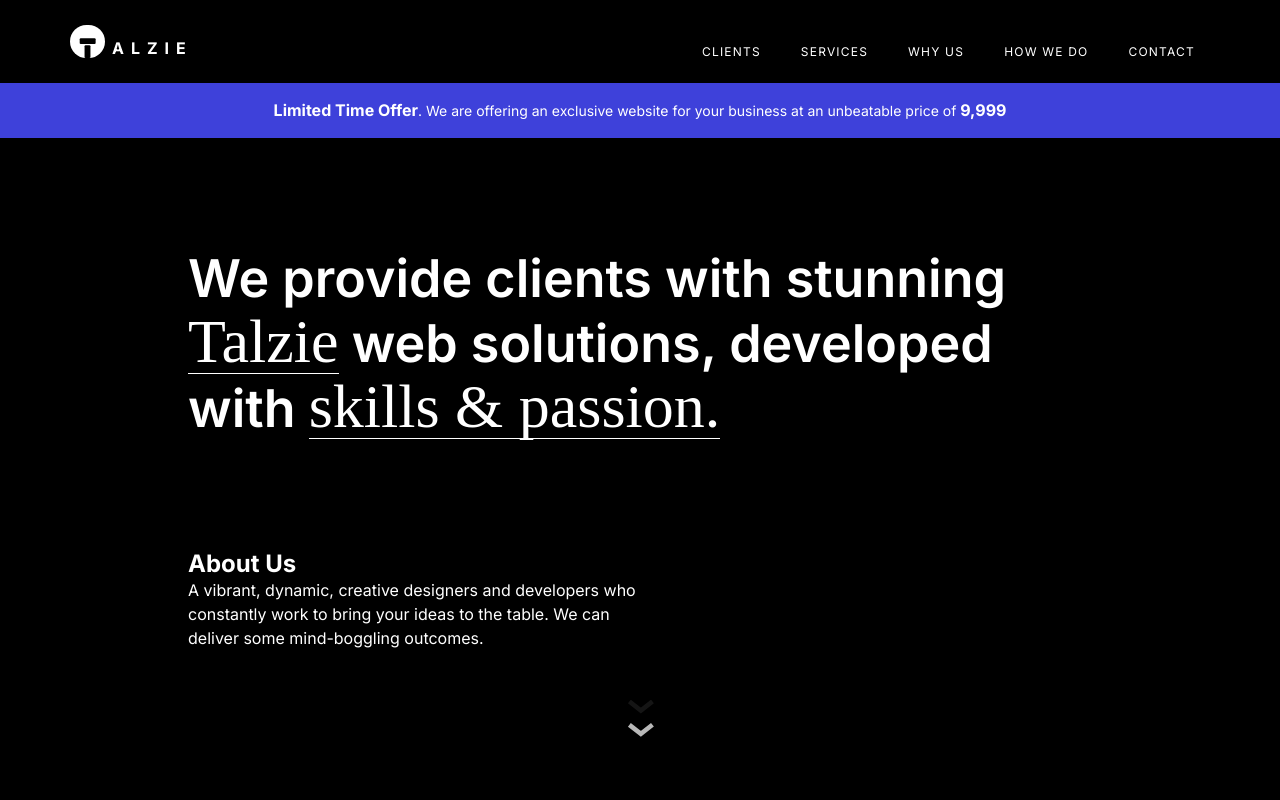
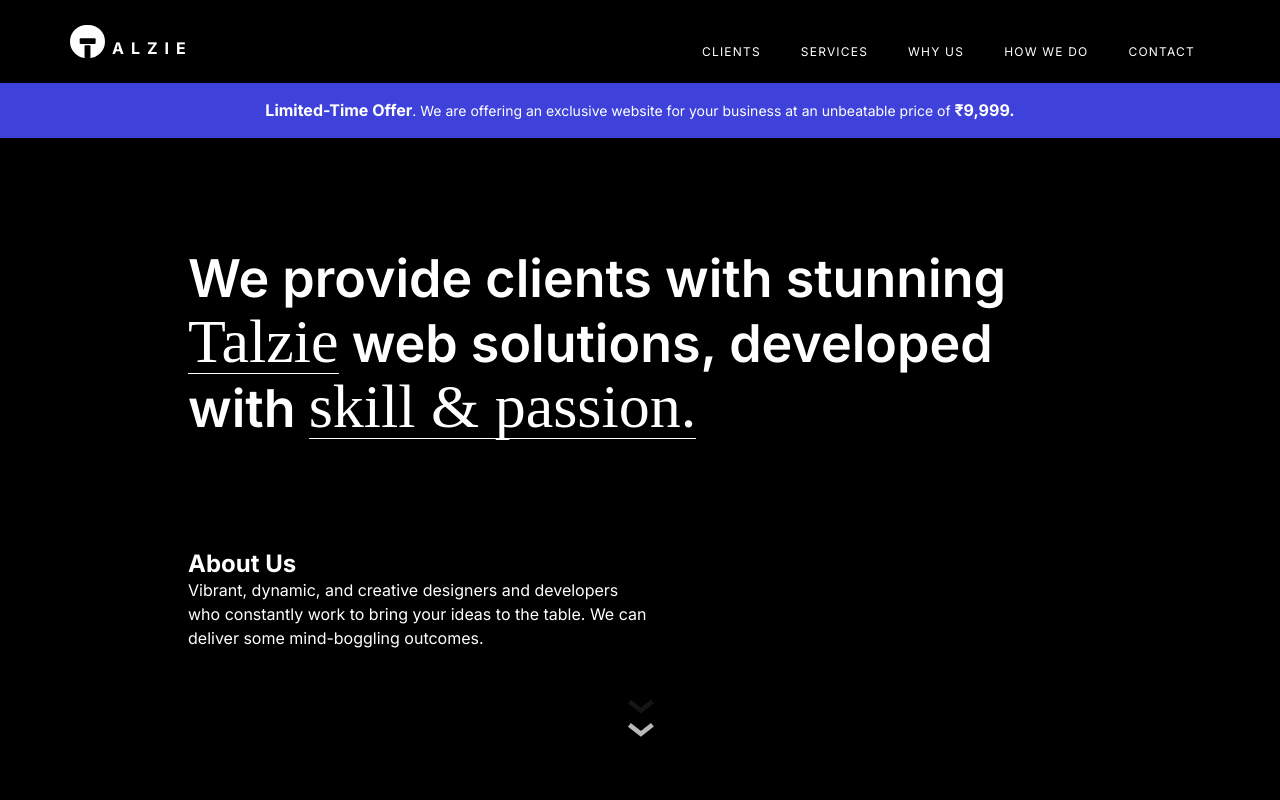
Before and after one commit to nadimpallibhargav/talzie, a React (Vite) app: page / in a window 1280 px wide. Shown: the top 800 px of the page. Built offline with nearby package versions, Linux system fonts and the light colour scheme; a web font is replaced by a local one.

Commit message:
grammer update

```diff
--- a/src/components/sections/bannerV2/BannerV2.jsx
+++ b/src/components/sections/bannerV2/BannerV2.jsx
@@ -11,22 +11,22 @@
       <section className="banner">
         <div className="priceTag">
           <p ref={banner}>
-            <span>Limited Time Offer</span>. We are offering an exclusive
+            <span>Limited-Time Offer</span>. We are offering an exclusive
             website for your business at an unbeatable price of
-            <span> 9,999 </span>
+            <span> &#8377;9,999.</span>
           </p>
         </div>
         <div className="container">
           <h5 className="title">
             We provide clients with stunning <span> Talzie </span> web
-            solutions, developed with <span> skills & passion. </span>
+            solutions, developed with <span> skill & passion. </span>
           </h5>
         </div>
         <div className="container">
           <div className="aboutUs">
             <h4>About Us</h4>
             <p>
-              A vibrant, dynamic, creative designers and developers who
+              Vibrant, dynamic, and creative designers and developers who
               constantly work to bring your ideas to the table. We can deliver
               some mind-boggling outcomes.
             </p>
```
